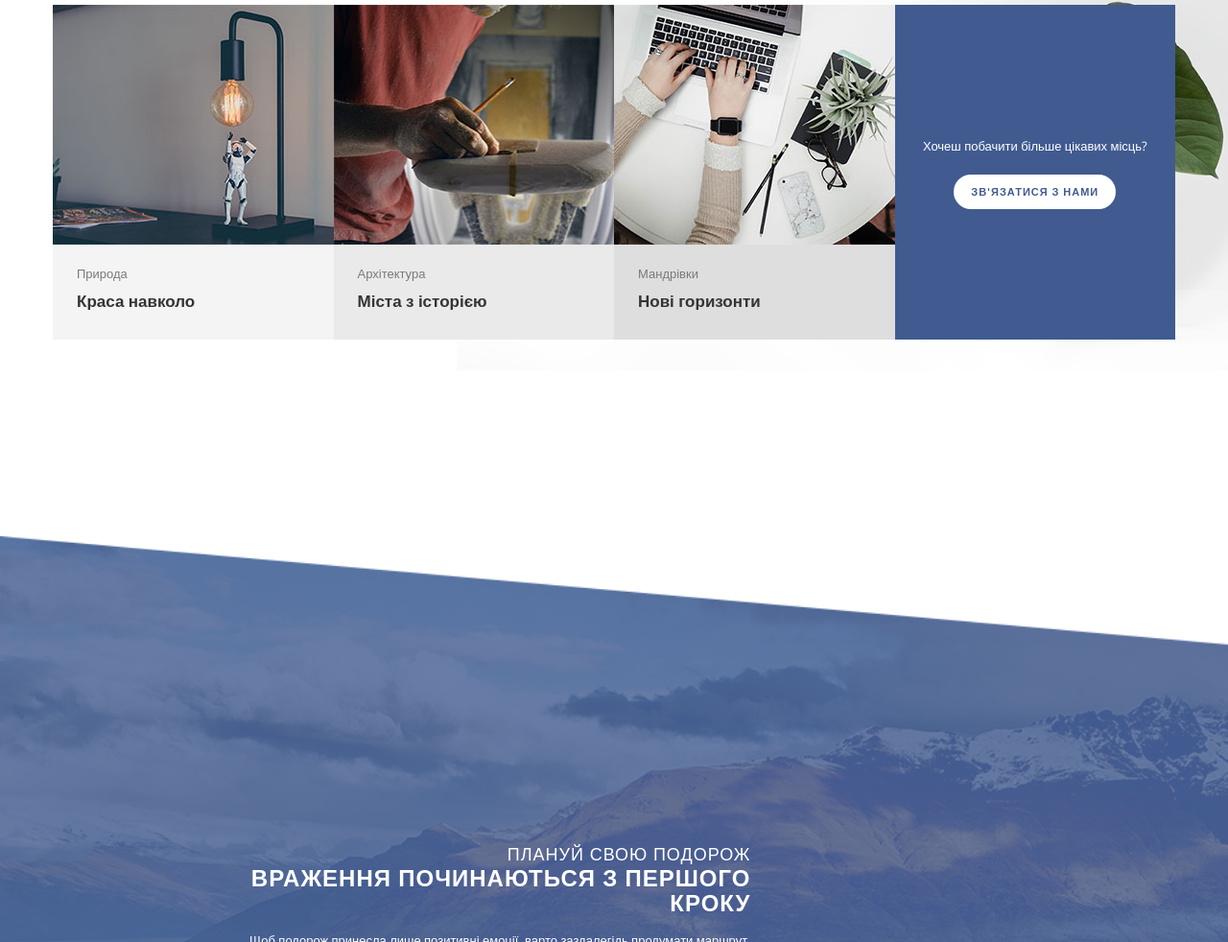
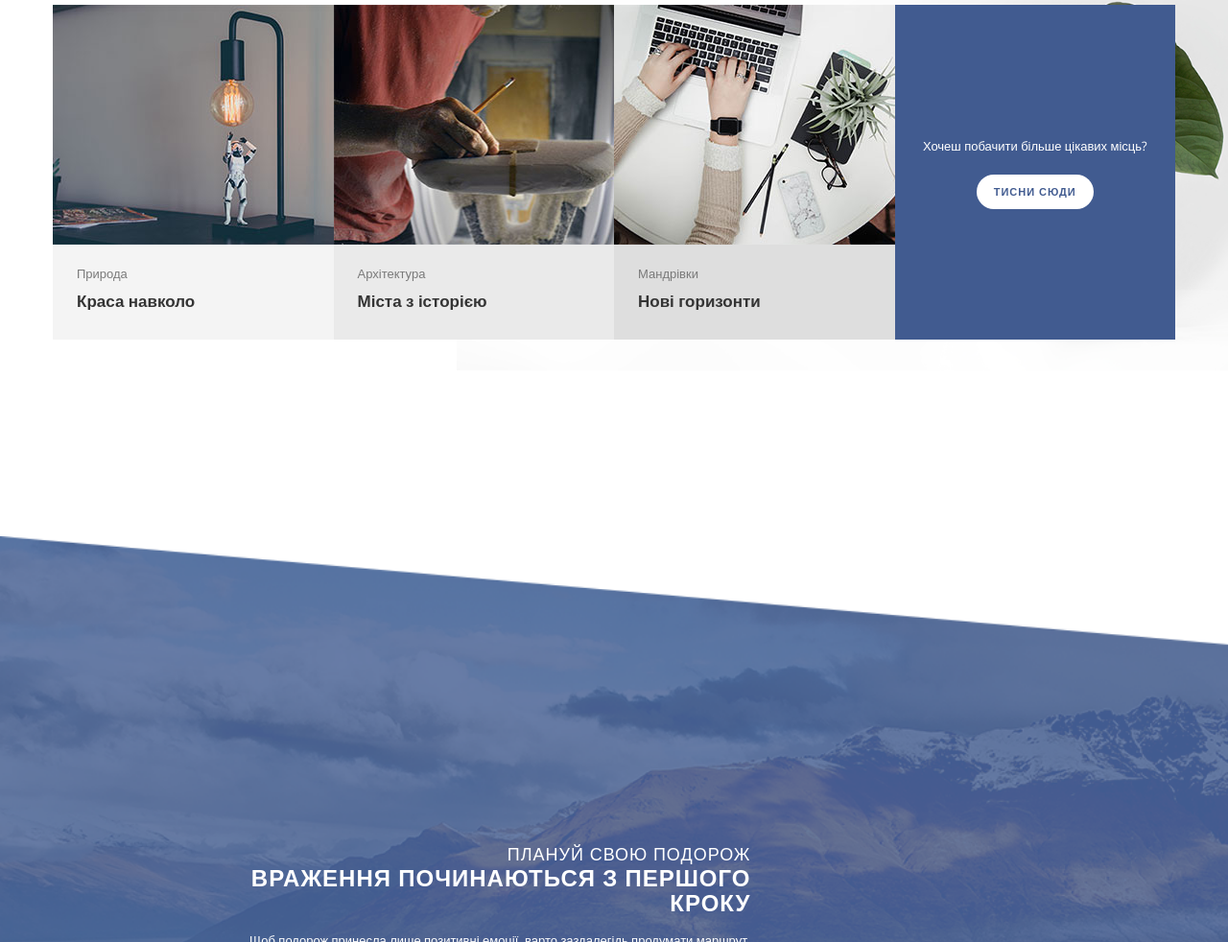
Before and after one commit to SashaV3110/ziggy, a plain HTML site: page index.html in a window 1280 px wide. Shown: the part 2079-3061 px from the top of the page at 96% size. Drawn offline with nearby package versions, Linux system fonts and the light colour scheme.

Commit message:
Update index.html

```diff
--- a/index.html
+++ b/index.html
@@ -151,7 +151,7 @@ http://www.tooplate.com/view/2091-ziggy
                 <div class="send-to-portfolio">
                   <span>Хочеш побачити більше цікавих місць?</span>
                   <div class="primary-button">
-                    <a href="portfolio-page.html">Зв'язатися з нами</a>
+                    <a href="portfolio-page.html">Тисни сюди</a>
                   </div>
                 </div>
               </div>
```
